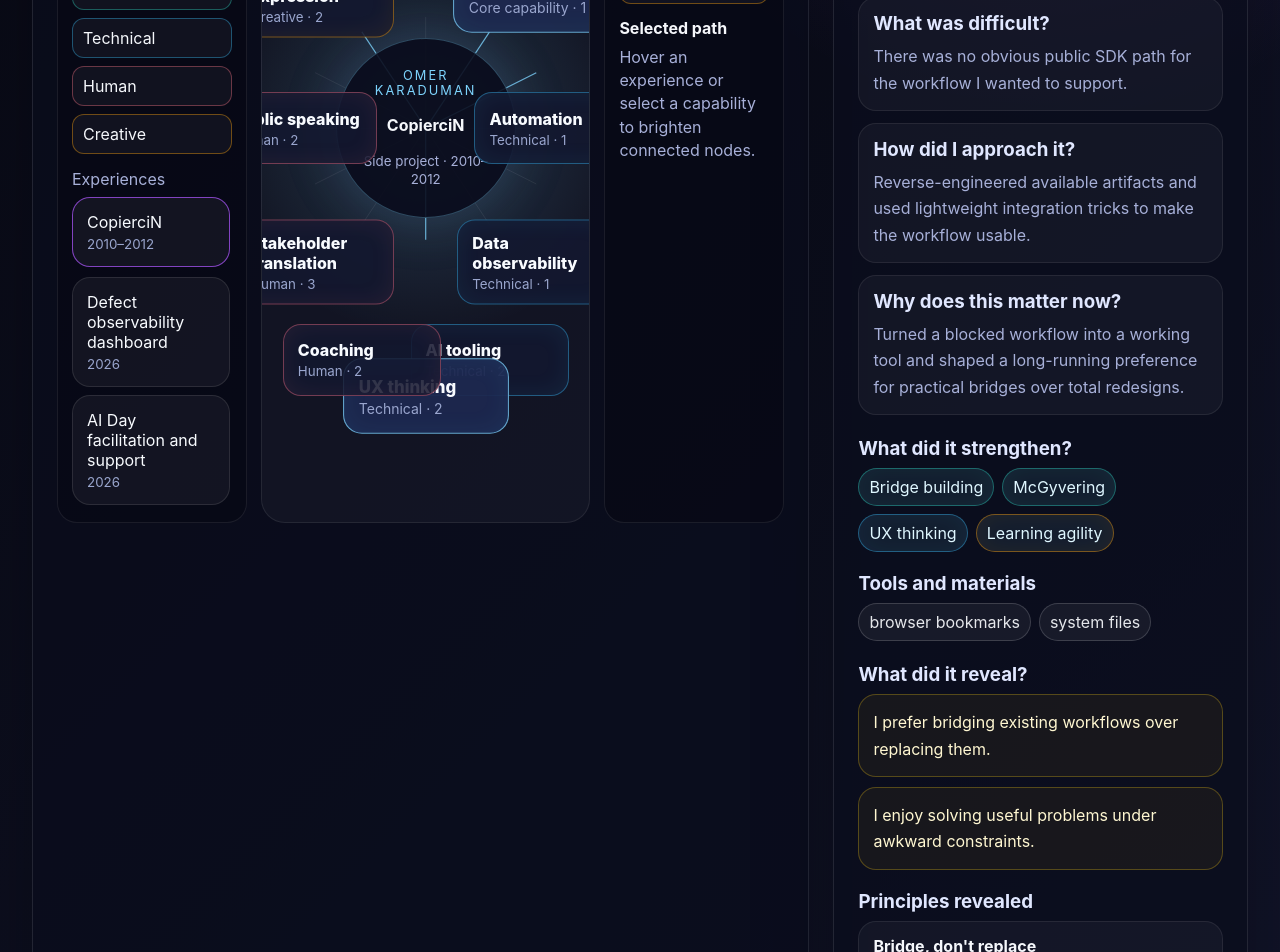
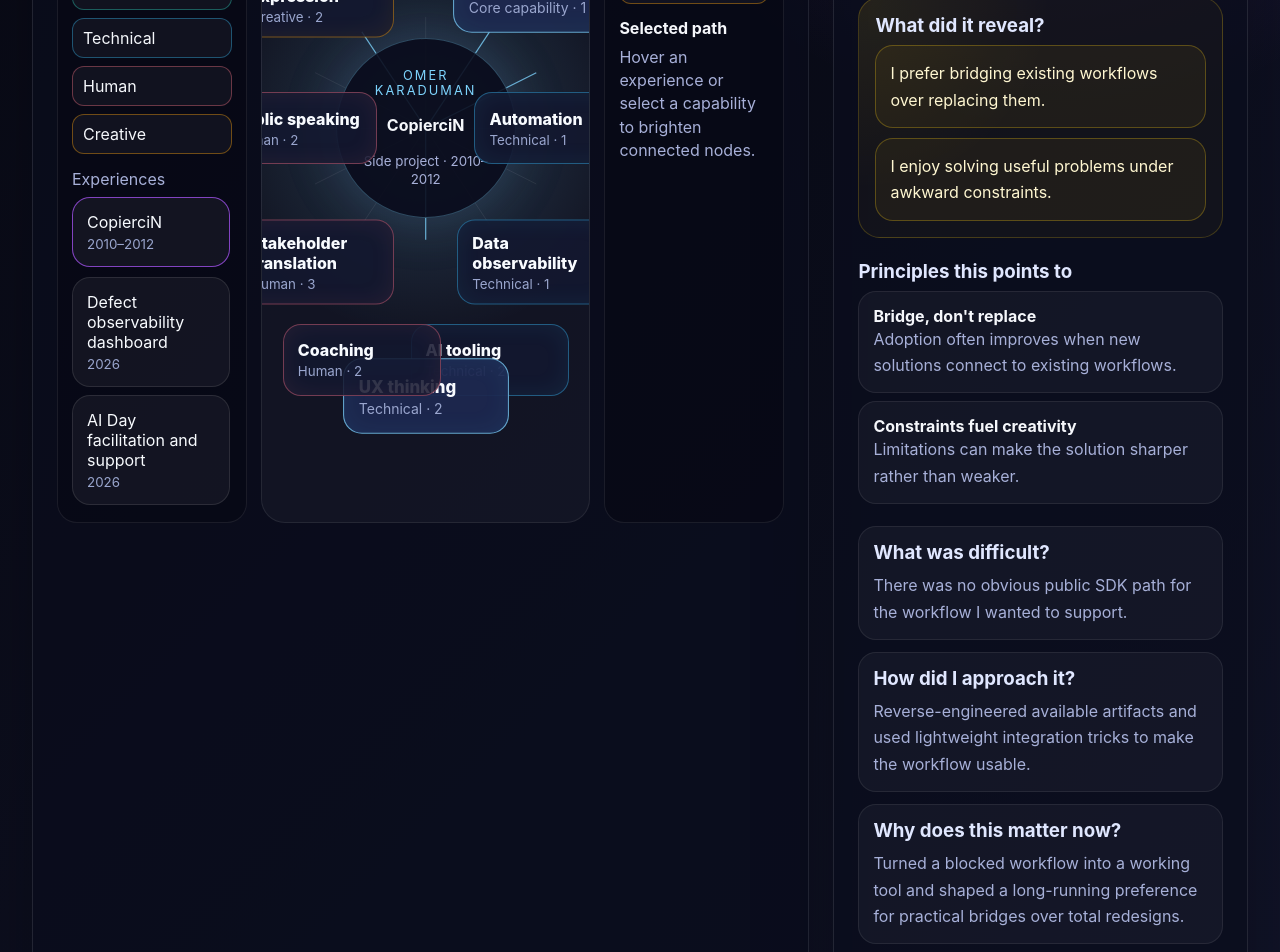
Before and after one commit to gomercin/mosaic, a React (Vite) app: page / in a window 1280 px wide. Shown: the part 660-1612 px from the top of the page. Built offline with nearby package versions, Linux system fonts and the light colour scheme.

Commit message:
feat: emphasize revealed patterns in detail panel
Lead experience details with revealed patterns and connected principles, add optional evidence links, and keep private notes out of public rendering.

Verification: npm test

```diff
--- a/src/components/ExperiencePanel.tsx
+++ b/src/components/ExperiencePanel.tsx
@@ -23,6 +23,8 @@ export function ExperiencePanel({ data, experience, selectedCapabilityId }: Expe
 
   const tools = experience.tools ?? [];
   const revealedPatterns = experience.revealedPatterns ?? [];
+  const principles = experience.principles ?? [];
+  const evidence = experience.evidence ?? [];
 
   return (
     <aside className="detail-panel">
@@ -32,6 +34,34 @@ export function ExperiencePanel({ data, experience, selectedCapabilityId }: Expe
       <p className="detail-panel__summary">{experience.summary}</p>
       {experience.publicNarrative && (
         <p className="detail-panel__narrative">{experience.publicNarrative}</p>
+      )}
+
+      {revealedPatterns.length > 0 && (
+        <section className="pattern-section pattern-section--primary">
+          <h3>What did it reveal?</h3>
+          <div className="pattern-list">
+            {revealedPatterns.map((pattern) => (
+              <p key={pattern}>{pattern}</p>
+            ))}
+          </div>
+        </section>
+      )}
+
+      {principles.length > 0 && (
+        <section className="principle-section">
+          <h3>Principles this points to</h3>
+          <div className="principle-list">
+            {principles.map((principleId) => {
+              const principle = principleMap[principleId];
+              return (
+                <article key={principleId}>
+                  <strong>{principle?.label ?? principleId}</strong>
+                  {principle?.description && <p>{principle.description}</p>}
+                </article>
+              );
+            })}
+          </div>
+        </section>
       )}
 
       <div className="detail-grid">
@@ -87,31 +117,18 @@ export function ExperiencePanel({ data, experience, selectedCapabilityId }: Expe
         </section>
       )}
 
-      {revealedPatterns.length > 0 && (
-        <section className="pattern-section">
-          <h3>What did it reveal?</h3>
-          <div className="pattern-list">
-            {revealedPatterns.map((pattern) => (
-              <p key={pattern}>{pattern}</p>
+      {evidence.length > 0 && (
+        <section className="evidence-section">
+          <h3>Evidence</h3>
+          <div className="evidence-list">
+            {evidence.map((item) => (
+              <a key={item.url} href={item.url} target="_blank" rel="noreferrer">
+                {item.label}
+              </a>
             ))}
           </div>
         </section>
       )}
-
-      <section className="tag-section">
-        <h3>Principles revealed</h3>
-        <div className="principle-list">
-          {experience.principles.map((principleId) => {
-            const principle = principleMap[principleId];
-            return (
-              <article key={principleId}>
-                <strong>{principle?.label ?? principleId}</strong>
-                {principle?.description && <p>{principle.description}</p>}
-              </article>
-            );
-          })}
-        </div>
-      </section>
     </aside>
   );
 }
--- a/src/styles.css
+++ b/src/styles.css
@@ -497,7 +497,9 @@ button {
 
 .detail-grid h3,
 .tag-section h3,
+.principle-section h3,
 .pattern-section h3,
+.evidence-section h3,
 .prompt-panel h3 {
   margin: 0 0 8px;
   color: #e0e7ff;
@@ -512,12 +514,23 @@ button {
   margin-top: 20px;
 }
 
+.principle-section,
 .pattern-section {
   margin-top: 22px;
 }
 
+.pattern-section--primary {
+  padding: 16px;
+  border: 1px solid rgba(250, 204, 21, 0.2);
+  border-radius: 22px;
+  background:
+    radial-gradient(circle at top left, rgba(250, 204, 21, 0.08), transparent 12rem),
+    rgba(250, 204, 21, 0.035);
+}
+
 .tag-list,
-.principle-list {
+.principle-list,
+.evidence-list {
   display: flex;
   flex-wrap: wrap;
   gap: 8px;
@@ -547,6 +560,23 @@ button {
   border-color: rgba(250, 204, 21, 0.28);
   background: rgba(250, 204, 21, 0.055);
   color: #fff7d1;
+}
+
+.evidence-section {
+  margin-top: 20px;
+}
+
+.evidence-list a {
+  padding: 9px 11px;
+  border: 1px solid rgba(125, 211, 252, 0.25);
+  border-radius: 999px;
+  background: rgba(125, 211, 252, 0.08);
+  color: #dff7ff;
+  text-decoration: none;
+}
+
+.evidence-list a:hover {
+  border-color: rgba(125, 211, 252, 0.7);
 }
 
 .tag.is-selected {
```
